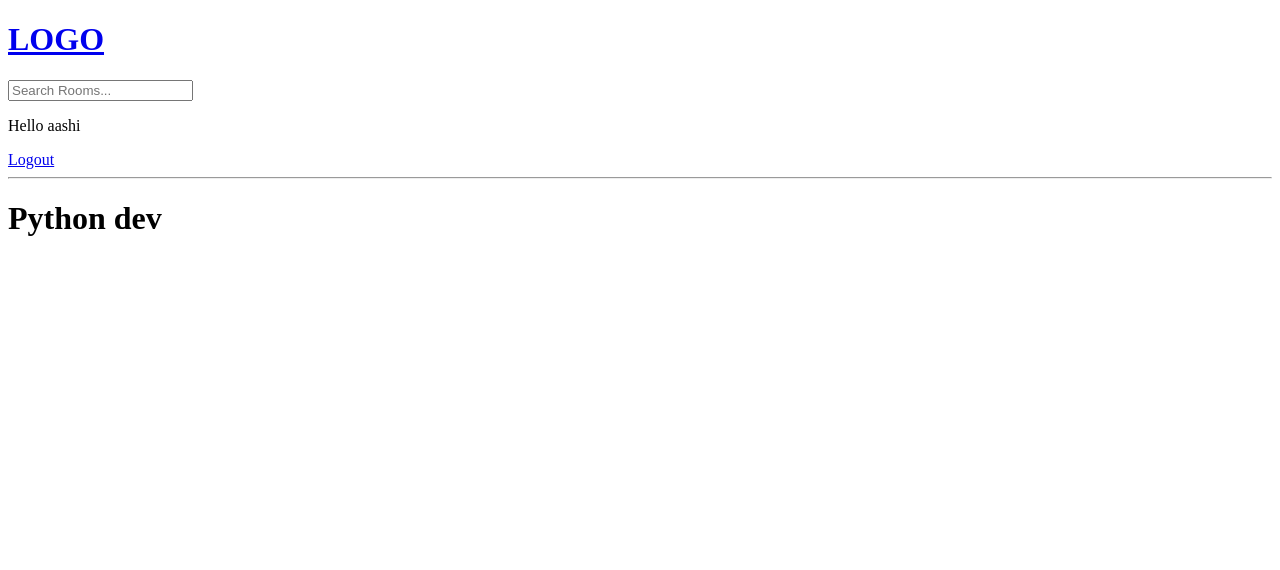
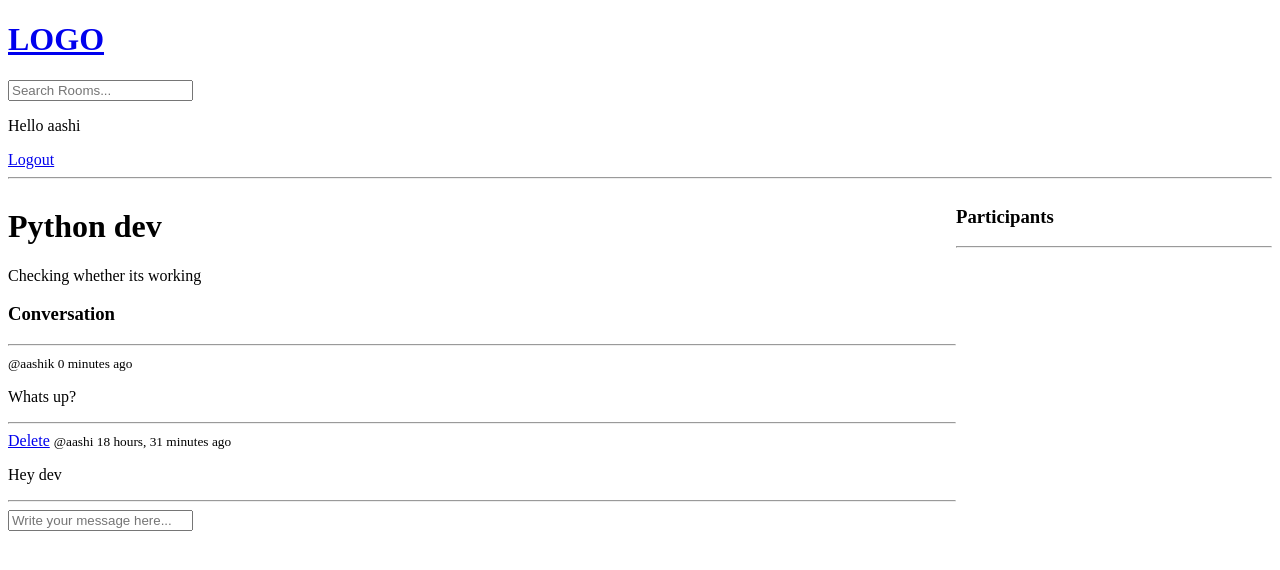
Before and after one commit to Aashik-asn/StudyVerse, a Django app: page /room/2/ in a window 1280 px wide. Shown: the top 570 px of the page. Run offline with Django 5.2, Linux system fonts and the light colour scheme; a user stored in the database is signed in; data comes from the database, SQL or seed files in the repository; both versions use the stored data as it was after the commit.

Commit message:
Include Conversation,Participants,Delete in every room

```diff
--- a/base/models.py
+++ b/base/models.py
@@ -13,7 +13,7 @@ class Room(models.Model):
     topic=models.ForeignKey(Topic,on_delete=models.SET_NULL,null=True)
     name=models.CharField(max_length=200)
     description = models.TextField(null=True,blank=True)
-    #participants=
+    participants=models.ManyToManyField(User,related_name='participants',blank=True)
     updated=models.DateTimeField(auto_now=True)
     created=models.DateTimeField(auto_now_add=True)
 
--- a/base/templates/base/room.html
+++ b/base/templates/base/room.html
@@ -1,5 +1,61 @@
 {% extends 'main.html' %}
 
+
 {% block content %}
-<h1>{{room.name}}</h1>
+<style>
+    .room-container{
+        display: grid;
+        grid-template-columns: 3fr 1fr;
+    }
+
+</style>
+<div class="room-container">
+
+  <div>
+    <h1>{{room.name}}</h1>
+
+    <p>{{room.description}}</p>
+
+    <div class="comment-wrapper">
+      <h3>Conversation</h3>
+      <hr>
+      {% for message in room_messages %}
+      <div>
+        {% if request.user == message.user %}
+        <a href="{% url 'delete-message' message.id %}">Delete</a>
+        {% endif %}
+        <small>@{{message.user}} {{message.created|timesince}} ago </small>
+        <p>{{message.body}}</p>
+        <hr />
+      </div>
+      {% endfor %}
+    </div>
+
+    {% if request.user.is_authenticated %}
+    <div class="comment-form">
+      <form method="POST" action="">
+        {% csrf_token %}
+        <input
+          type="text"
+          name="body"
+          placeholder="Write your message here..."
+        />
+      </form>
+    </div>
+    {% endif %}
+  </div>
+
+  <div>
+    <h3>Participants</h3>
+    <hr>
+
+    {% for user in participiants %}
+    <div>
+        <p>@{{user.username}}</p>
+    </div>
+    {% endfor %}
+  </div>
+
+
+</div>
 {% endblock %}
--- a/base/urls.py
+++ b/base/urls.py
@@ -11,4 +11,5 @@ urlpatterns = [
     path('create-room/',views.createRoom,name="create-room"),
     path('update-room/<str:pk>',views.updateRoom,name="update-room"),
     path('delete-room/<str:pk>',views.deleteRoom,name="delete-room"),
+    path('delete-message/<str:pk>',views.deleteMessage,name="delete-message"),
 ]
--- a/base/views.py
+++ b/base/views.py
@@ -7,7 +7,7 @@ from django.contrib.auth.models import User
 from django.contrib.auth import authenticate,login,logout
 from django.contrib.auth.forms import UserCreationForm
 from .forms import RoomForm
-from .models import Room, Topic
+from .models import Room, Topic,Message
 # Create your views here.
 # rooms=[
 #     {'id':1,'name':"Lets learn"},
@@ -73,7 +73,17 @@ def home(request):
 
 def room(request,pk):
     room = Room.objects.get(id=pk)
-    context={'room':room}
+    room_messages = room.message_set.all().order_by('-created')
+    participants = room.participants.all()
+    if request.method=='POST':
+        message=Message.objects.create(
+            user=request.user,
+            room=room,
+            body=request.POST.get('body')
+        )
+        room.participants.add(request.user)
+        return redirect('room',pk=room.id)
+    context={'room':room,'room_messages':room_messages,'participants':participants}
     return render(request,'base/room.html',context)
 
 @login_required(login_url='login')
@@ -112,3 +122,13 @@ def deleteRoom(request,pk):
         room.delete()
         return redirect('home')
     return render(request,'base/delete.html',{'obj':room})
+
+@login_required(login_url='login')
+def deleteMessage(request,pk):
+    message =Message.objects.get(id=pk)
+    if request.user!=message.user:
+        return HttpResponse("You're not allowed here!!")
+    if request.method=='POST':
+        message.delete()
+        return redirect('home')
+    return render(request,'base/delete.html',{'obj':message})
```
Also changed, not shown: base/migrations/0005_room_participants.py (added), db.sqlite3.
